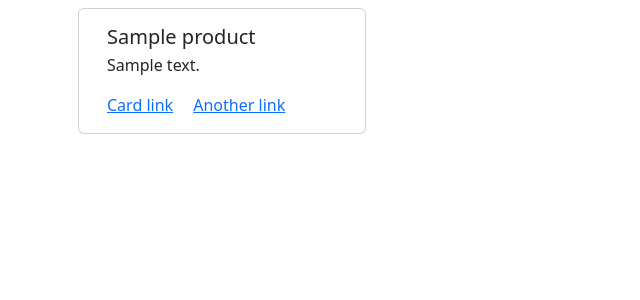
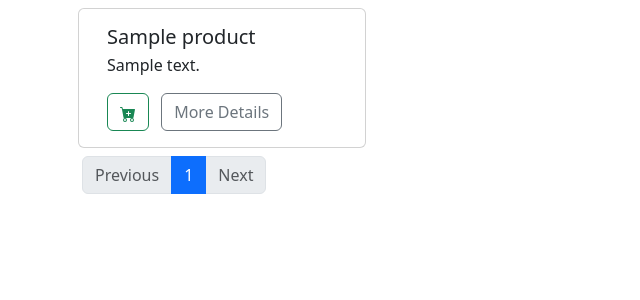
Before and after one commit to EimantasBlazevicius/barbora, a Django app: page / in a window 1280 px wide. Shown: the top 300 px of the page, without its empty margins (0-640 px from the left). Run offline with Django 4.2, Linux system fonts and the light colour scheme; tables that the repository leaves empty hold one stand-in row (values such as "Sample post").

Commit message:
Home page with pagination

```diff
--- a/home_page/templates/home.html
+++ b/home_page/templates/home.html
@@ -12,10 +12,52 @@
           <h5 class="card-title">{{product.title}}</h5>
           <h6 class="card-subtitle mb-2 text-body-secondary">{{products.price}}</h6>
           <p class="card-text">{{product.description}}</p>
-          <a href="#" class="card-link">Card link</a>
-          <a href="#" class="card-link">Another link</a>
+          <button type="button" class="btn btn-outline-success me-2">
+            <svg xmlns="http://www.w3.org/2000/svg" width="16" height="16" fill="currentColor" class="bi bi-cart-plus-fill" viewbox="0 0 16 16">
+              <path d="M.5 1a.5.5 0 0 0 0 1h1.11l.401 1.607 1.498 7.985A.5.5 0 0 0 4 12h1a2 2 0 1 0 0 4 2 2 0 0 0 0-4h7a2 2 0 1 0 0 4 2 2 0 0 0 0-4h1a.5.5 0 0 0 .491-.408l1.5-8A.5.5 0 0 0 14.5 3H2.89l-.405-1.621A.5.5 0 0 0 2 1zM6 14a1 1 0 1 1-2 0 1 1 0 0 1 2 0m7 0a1 1 0 1 1-2 0 1 1 0 0 1 2 0M9 5.5V7h1.5a.5.5 0 0 1 0 1H9v1.5a.5.5 0 0 1-1 0V8H6.5a.5.5 0 0 1 0-1H8V5.5a.5.5 0 0 1 1 0"/>
+            </svg>
+          </button>
+          <button type="button" class="btn btn-outline-secondary">
+            More Details
+          </button>
         </div>
       </div>
     {% endfor %}
   </div>
+  <nav>
+    <ul class="pagination">
+      {% if page_obj.has_previous %}
+        <li class="page-item">
+          <a class="page-link" href="?page={{ page_obj.previous_page_number }}">Previous</a>
+        </li>
+      {% else %}
+        <li class="page-item disabled">
+          <a class="page-link">Previous</a>
+        </li>
+      {% endif %}
+      {% for page in page_obj.paginator.page_range %}
+        {% if page == page_obj.number %}
+          <li class="page-item active" aria-current="True">
+            <a class="page-link" href="?page={{page}}">{{page}}</a>
+          </li>
+        {% else %}
+          <li class="page-item">
+            <a class="page-link" href="?page={{page}}">{{page}}</a>
+          </li>
+        {% endif %}
+      {% endfor %}
+
+      {% if page_obj.has_next %}
+        <li class="page-item">
+          <a class="page-link" href="?page={{ page_obj.next_page_number }}">Next</a>
+        </li>
+      {% else %}
+        <li class="page-item">
+          <a class="page-link disabled">Next</a>
+        </li>
+      {% endif %}
+
+    </ul>
+  </nav>
+
 {% endblock content %}
--- a/home_page/views.py
+++ b/home_page/views.py
@@ -9,4 +9,4 @@ class HomeListView(ListView):
     template_name = 'home.html'
     model = Product
     context_object_name = 'products'
-    paginate_by = 50
+    paginate_by = 1
```
